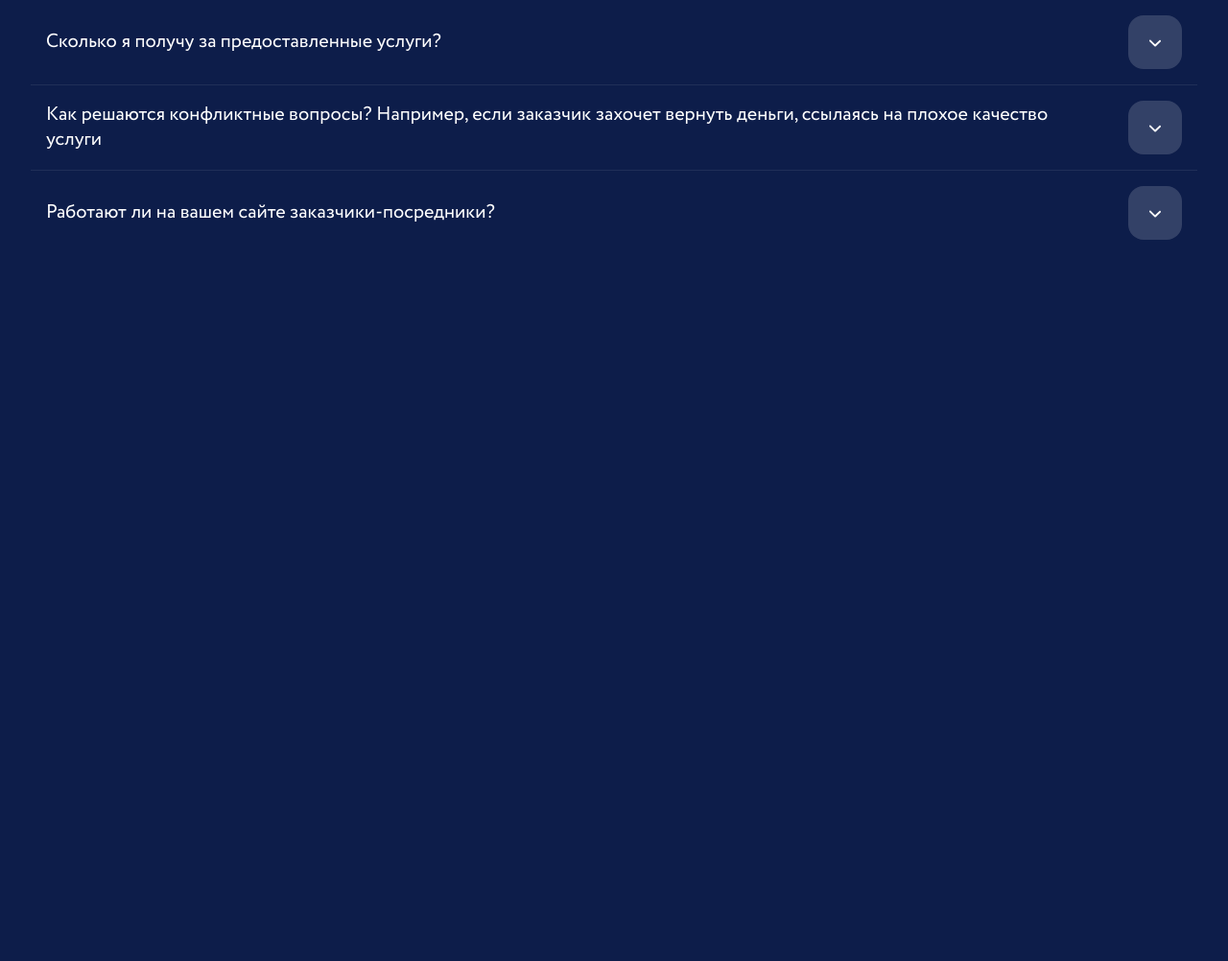
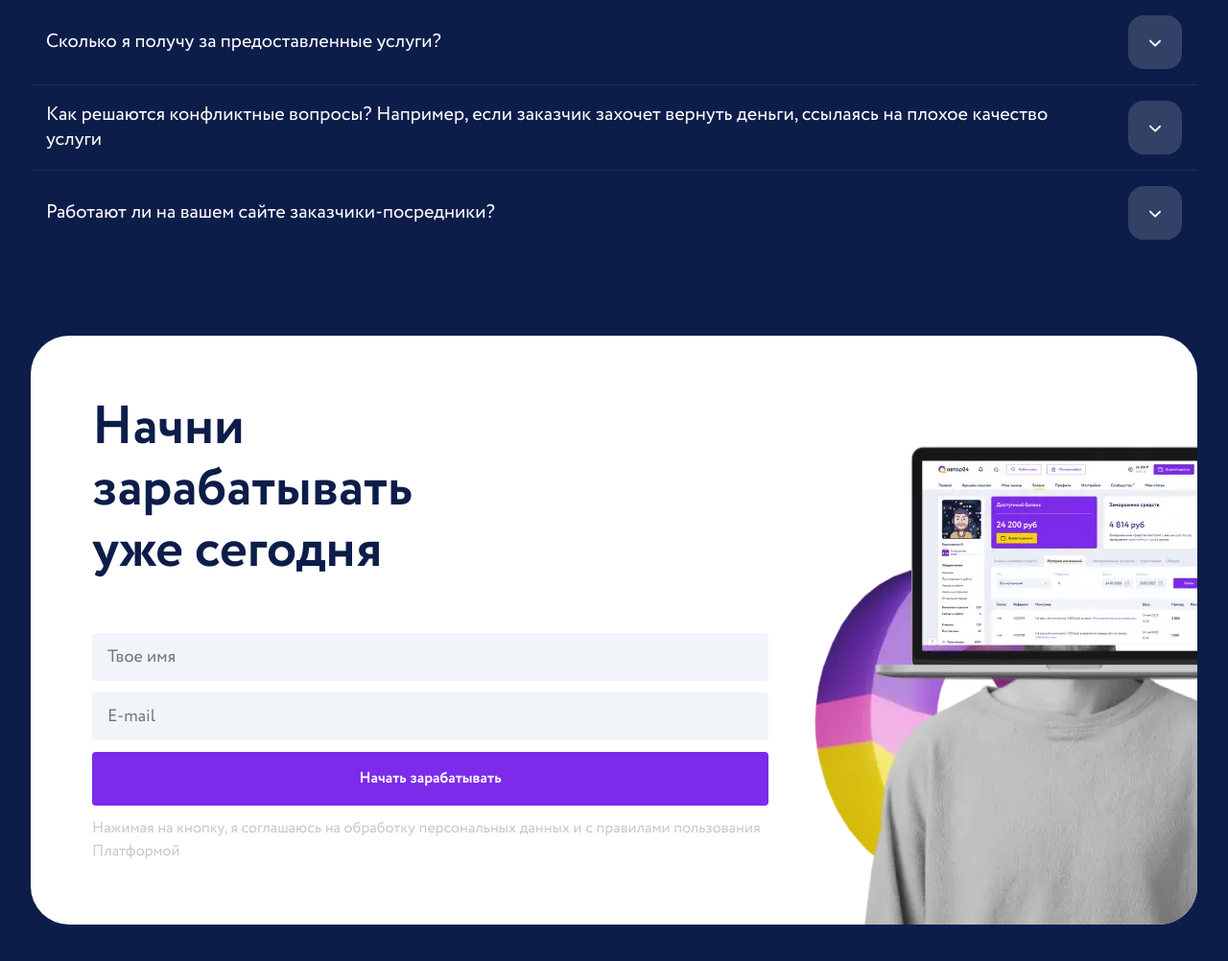
Before and after one commit to maksim-chernyshev/workForStudentsLanding, a website: page public/index.html in a window 1280 px wide. Shown: the part 6790-7792 px from the top of the page at 96% size. Before the commit the page ends 7090 px from the top, so only its background shows below. Drawn offline with Linux system fonts and the light colour scheme.

Commit message:
- added banner form section;

```diff
--- a/public/index.html
+++ b/public/index.html
@@ -493,6 +493,57 @@
             </li>
         </ul>
     </section>
+
+    <section class="form content-wrapper">
+        <div class="form__inner">
+            <h2 class="form__title heading heading--2">Начни зарабатывать уже сегодня</h2>
+
+            <form class="form__form reg-form"
+                  action="https://a24.biz/reg/promoAuthor"
+                  method="post"
+            >
+                <input type="hidden" name="secondname" value="Фамилия">
+                <input class="reg-form__input input"
+                       type="text"
+                       placeholder="Твое имя"
+                       name="firstname"
+                       aria-label="Укажите свое имя"
+                       required
+                >
+                <input class="reg-form__input input"
+                       type="email"
+                       name="email"
+                       aria-label="Укажите свой email"
+                       placeholder="E-mail"
+                       required
+                >
+                <button class="reg-form__submit-btn button" type="submit">Начать зарабатывать</button>
+
+                <p class="reg-form__policy text">
+                    Нажимая на&nbsp;кнопку, я&nbsp;соглашаюсь на&nbsp;обработку персональных данных и&nbsp;с&nbsp;правилами
+                    пользования Платформой
+                </p>
+            </form>
+
+            <picture class="form__img">
+                <source media="(min-width: 1440px)"
+                        srcset="img/img-banner-form-1440.webp 1x, img/img-banner-form-1440@2x.webp 2x"
+                        type="image/webp">
+                <source media="(min-width: 1440px)"
+                        srcset="img/img-banner-form-1440.png 1x, img/img-banner-form-1440@2x.png 2x" type="image/png">
+                <source media="(min-width: 1024px)"
+                        srcset="img/img-banner-form-1024.webp 1x, img/img-banner-form-1024@2x.webp 2x"
+                        type="image/webp">
+                <source media="(min-width: 1024px)"
+                        srcset="img/img-banner-form-1024.png 1x, img/img-banner-form-1024@2x.png 2x" type="image/png">
+                <source media="(min-width: 768px)"
+                        srcset="img/img-banner-form-768.webp 1x, img/img-banner-form-768@2x.webp 2x" type="image/webp">
+                <source media="(min-width: 768px)"
+                        srcset="img/img-banner-form-768.png 1x, img/img-banner-form-768@2x.png 2x" type="image/png">
+                <img src="img/img-banner-form-1440.png" alt="Человек с ноутбуком вместо головы">
+            </picture>
+        </div>
+    </section>
 </main>
 
 <script src="js/swiper-bundle.min.js"></script>
--- /dev/null
+++ b/src/css/blocks/form.scss
@@ -0,0 +1,86 @@
+.form {
+    padding-top: 20px;
+    padding-bottom: 20px;
+
+    @media (min-width: 768px) {
+        padding-top: 32px;
+        padding-bottom: 32px;
+    }
+
+    @media (min-width: 1024px) {
+        padding-top: 50px;
+        padding-bottom: 50px;
+    }
+}
+
+.form__inner {
+    position: relative;
+
+    display: grid;
+    gap: 24px;
+    padding: 16px;
+    overflow: hidden;
+
+    border-radius: 16px;
+    background-color: var(--white);
+
+    @media (min-width: 768px) {
+        grid-template-columns: 1fr 283px;
+        gap: 32px 24px;
+        padding-right: 0;
+
+        border-radius: 24px;
+    }
+
+    @media (min-width: 1024px) {
+        grid-template-columns: 1fr 419px;
+        gap: 54px 28px;
+        padding: 64px 0 64px 64px;
+
+        border-radius: 40px;
+    }
+
+    @media (min-width: 1440px) {
+        grid-template-columns: 1fr 610px;
+        gap: 54px 78px;
+    }
+}
+
+.form__title {
+    max-width: 510px;
+    color: var(--black);
+
+    @media (min-width: 768px) {
+        max-width: 400px;
+    }
+}
+
+.form__form {
+    padding: 0;
+
+    border-radius: unset;
+    background-color: transparent;
+
+    @media (min-width: 768px) {
+        grid-row: 2 / 3;
+    }
+}
+
+.form__img {
+    display: none;
+
+    @media (min-width: 768px) {
+        position: absolute;
+        right: 0;
+
+        height: 363px;
+        display: block;
+        grid-row: 1 / 3;
+        grid-column: 2 / 3;
+    }
+
+    @media (min-width: 1024px) {
+        height: 509px;
+        bottom: -64px;
+    }
+}
--- a/src/css/main.scss
+++ b/src/css/main.scss
@@ -15,3 +15,4 @@
 @import 'blocks/experts';
 @import 'blocks/students';
 @import 'blocks/faq';
+@import 'blocks/form';
```
Also changed, not shown: public/css/main.min.css, public/img/img-banner-form-1024.png (added), public/img/img-banner-form-1024.webp (added), public/img/img-banner-form-1024@2x.png (added), public/img/img-banner-form-1024@2x.webp (added), public/img/img-banner-form-1440.png (added), public/img/img-banner-form-1440.webp (added), public/img/img-banner-form-1440@2x.png (added), public/img/img-banner-form-1440@2x.webp (added), public/img/img-banner-form-768.png (added), public/img/img-banner-form-768.webp (added), public/img/img-banner-form-768@2x.png (added), public/img/img-banner-form-768@2x.webp (added).
